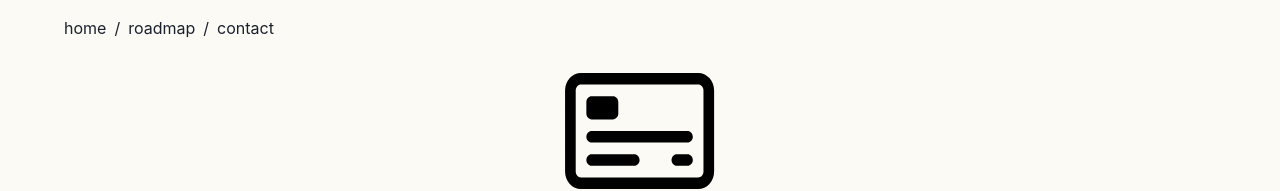
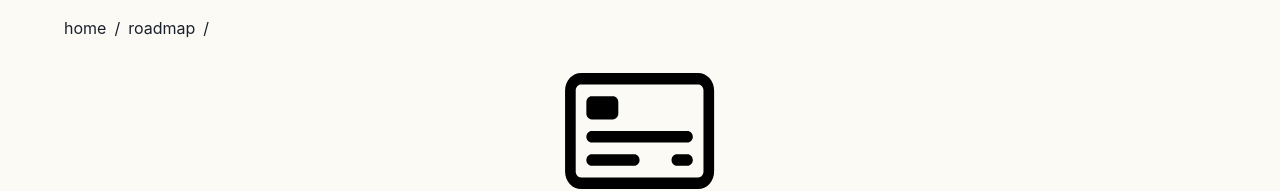
Before and after one commit to Mumble-Tech/Mumble, a React (Vite) app in the folder client/: page /roadmap in a window 1280 px wide. Shown: the top 191 px of the page. Built offline with nearby package versions, Linux system fonts and the light colour scheme.

Commit message:
updated nav links

```diff
--- a/client/src/Landing.tsx
+++ b/client/src/Landing.tsx
@@ -1,24 +1,27 @@
 import './App.css';
-import { Center, Button, CircularProgress, Input } from '@chakra-ui/react';
 import { useState } from 'react';
 
 import {
+  Center,
+  Button,
+  CircularProgress,
+  Input,
   Popover,
   PopoverTrigger,
   PopoverContent,
   PopoverHeader,
   PopoverBody,
-  PopoverFooter,
   PopoverArrow,
   PopoverCloseButton,
-  PopoverAnchor,
-  Stack
-} from '@chakra-ui/react'
-import {
   Breadcrumb,
   BreadcrumbItem,
   BreadcrumbLink,
-} from '@chakra-ui/react'
+  Stack
+} from '@chakra-ui/react';
+
+import { Link } from 'react-router-dom';
+
+
 import Slider from './components/slideshow/slider';
 
 function Landing() {
@@ -34,21 +37,23 @@ function Landing() {
       <header className='p-4 ml-12 w-full h-full'>
         <Breadcrumb spacing='8px'>
             <BreadcrumbItem isCurrentPage>
-                <BreadcrumbLink href='/'>home</BreadcrumbLink>
+              <BreadcrumbLink><Link to='/'>home</Link></BreadcrumbLink>
             </BreadcrumbItem>
 
             <BreadcrumbItem>
-                <BreadcrumbLink href='/roadmap'>roadmap</BreadcrumbLink>
+              <BreadcrumbLink><Link to='/roadmap'>roadmap</Link></BreadcrumbLink>
             </BreadcrumbItem>
 
             <BreadcrumbItem>
-                <BreadcrumbLink href='/contact'>contact</BreadcrumbLink>
+
             </BreadcrumbItem>
         </Breadcrumb>
         </header>
 
         <Center>
-          <h1 className='text-6xl font-regular flex justify-center p-2 ml-10 mb-6'>Welcome to Mumble</h1>
+          <div className='header-text'>
+            <h1 className='text-6xl font-regular flex justify-center p-2 ml-10 mb-6'>Welcome to Mumble</h1>
+          </div>
         </Center>
           <p className='text-1xl font-regular flex justify-center p-2 ml-10 mb-10'>Mumble is a streaming service for people to stream their Christian Sermon streams to. It aims to solve the problem that some people at churches don’t understand how to use a streaming service, but we also solve the problem of only being able to stream from the U.S. Streaming to Mumble can be done anywhere.  </p>
         <Center>
@@ -70,7 +75,7 @@ function Landing() {
                     <PopoverHeader>We will email you with updates</PopoverHeader>
                     <PopoverBody>
                       <Input placeholder='email' bgColor='#FFFFFF' className='p-4 w-full mb-2 border rounded-md border-gray-200' />
-                      <Button>Submit</Button>
+                      <Button onClick={() => { setClick(!click) }}>Submit</Button>
                     </PopoverBody>
                   </PopoverContent>
                 </Popover>
--- a/client/src/views/roadmap.tsx
+++ b/client/src/views/roadmap.tsx
@@ -1,13 +1,17 @@
 import React from 'react';
 import '../App.css'
-
-import {Box, Progress, Stack, Center, Image} from '@chakra-ui/react';
 import {
+    Box,
+    Progress,
+    Stack,
+    Center,
+    Image,
     Breadcrumb,
     BreadcrumbItem,
     BreadcrumbLink,
-    BreadcrumbSeparator,
-  } from '@chakra-ui/react'
+  } from '@chakra-ui/react';
+
+  import { Link } from 'react-router-dom';
 
 import image from '../assets/Vector.svg';
 
@@ -34,15 +38,14 @@ export default function Roadmap () {
             <header className='p-4 ml-12 w-full h-full'>
                 <Breadcrumb spacing='8px'>
                     <BreadcrumbItem isCurrentPage>
-                        <BreadcrumbLink href='/'>home</BreadcrumbLink>
+                        <BreadcrumbLink><Link to='/'>home</Link></BreadcrumbLink>
                     </BreadcrumbItem>
 
                     <BreadcrumbItem>
-                        <BreadcrumbLink href='/roadmap'>roadmap</BreadcrumbLink>
+                        <BreadcrumbLink><Link to='/roadmap'>roadmap</Link></BreadcrumbLink>
                     </BreadcrumbItem>
 
                     <BreadcrumbItem>
-                        <BreadcrumbLink href='/contact'>contact</BreadcrumbLink>
                     </BreadcrumbItem>
                 </Breadcrumb>
             </header>
```
